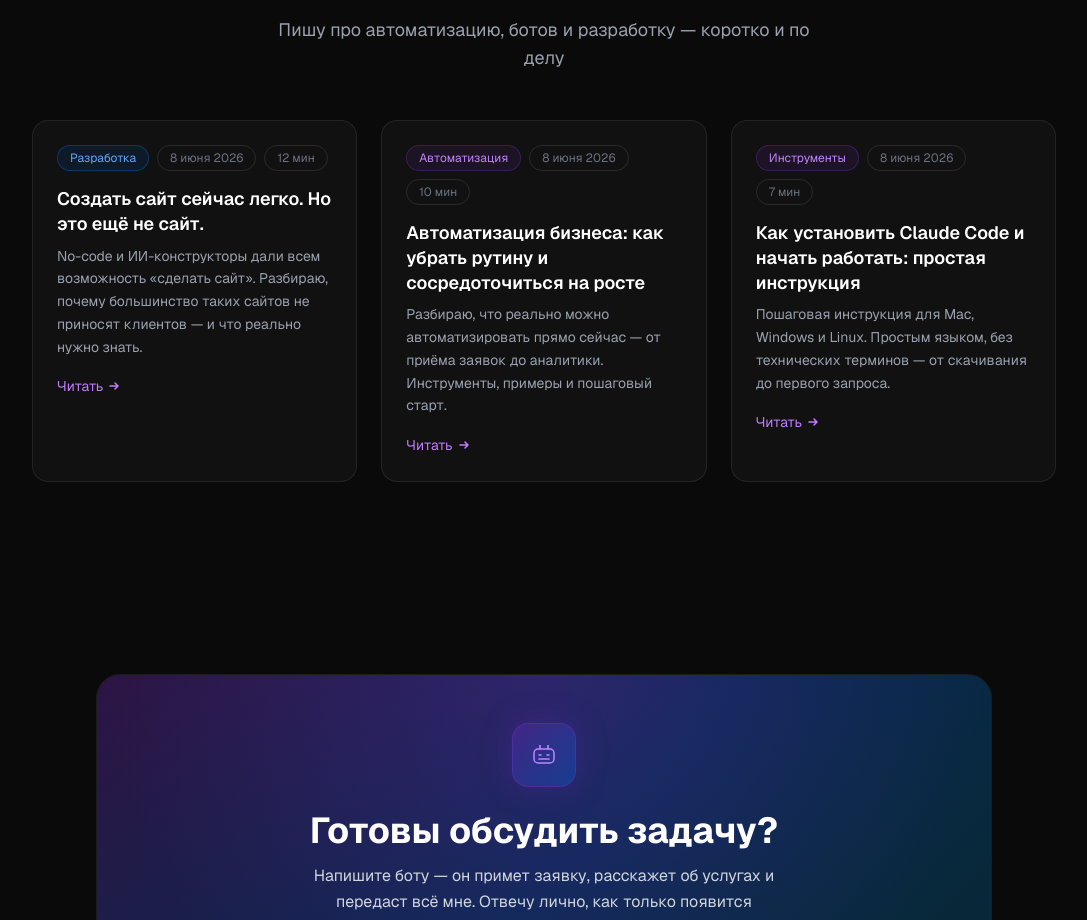
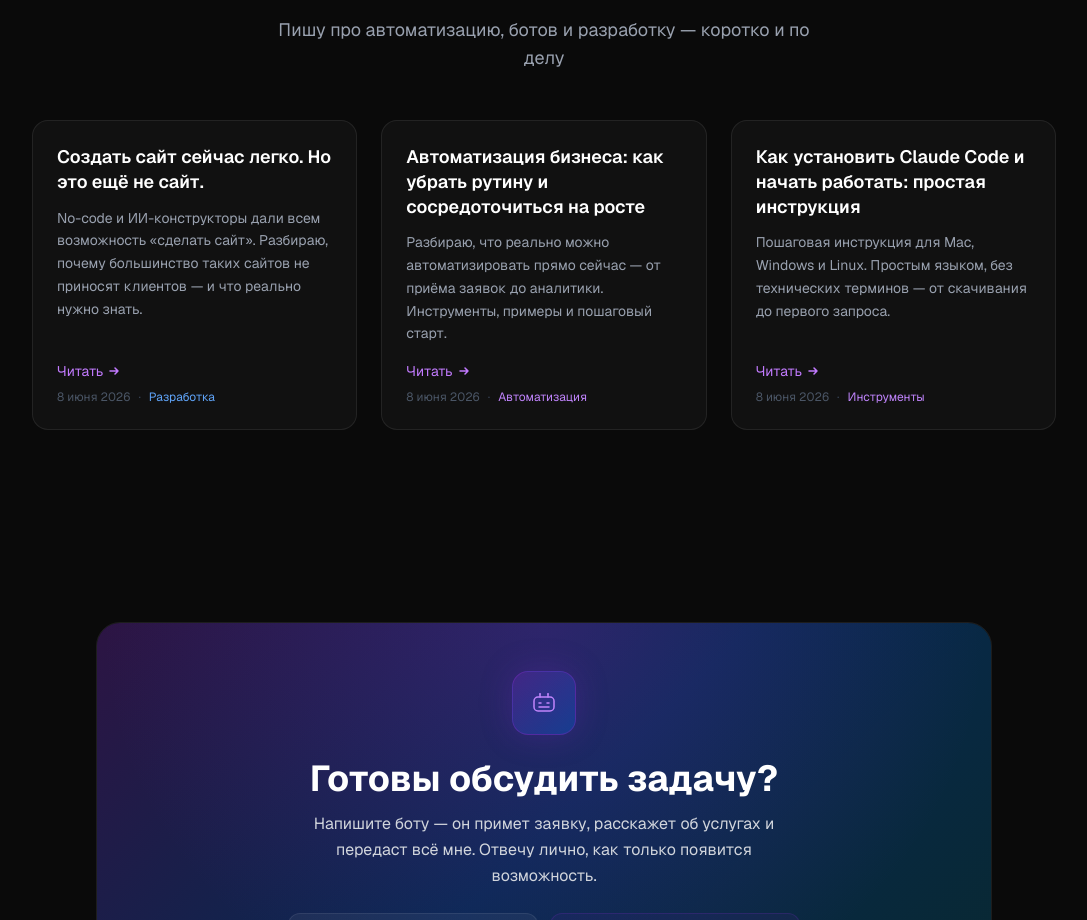
Before and after one commit to vronskyvitaly/next-portfolio-dvertising, a Next.js app: page / in a window 1280 px wide. Shown: the part 4077-4997 px from the top of the page, without its empty margins (96-1183 px from the left). Built offline with nearby package versions, Linux system fonts and the light colour scheme.

Commit message:
fix(blog): переработан дизайн карточек — дата и тема внизу, время чтения убрано

```diff
--- a/src/components/Blog.tsx
+++ b/src/components/Blog.tsx
@@ -8,7 +8,6 @@ const posts = [
     tagBg: "rgba(0,112,243,0.1)",
     tagText: "#60a5fa",
     date: "8 июня 2026",
-    readTime: "12 мин",
     title: "Создать сайт сейчас легко. Но это ещё не сайт.",
     excerpt:
       "No-code и ИИ-конструкторы дали всем возможность «сделать сайт». Разбираю, почему большинство таких сайтов не приносят клиентов — и что реально нужно знать.",
@@ -20,7 +19,6 @@ const posts = [
     tagBg: "rgba(125,44,200,0.1)",
     tagText: "#c084fc",
     date: "8 июня 2026",
-    readTime: "10 мин",
     title: "Автоматизация бизнеса: как убрать рутину и сосредоточиться на росте",
     excerpt:
       "Разбираю, что реально можно автоматизировать прямо сейчас — от приёма заявок до аналитики. Инструменты, примеры и пошаговый старт.",
@@ -32,7 +30,6 @@ const posts = [
     tagBg: "rgba(125,44,200,0.1)",
     tagText: "#c084fc",
     date: "8 июня 2026",
-    readTime: "7 мин",
     title: "Как установить Claude Code и начать работать: простая инструкция",
     excerpt:
       "Пошаговая инструкция для Mac, Windows и Linux. Простым языком, без технических терминов — от скачивания до первого запроса.",
@@ -55,32 +52,14 @@ export default function Blog() {
             <Link
               key={post.href}
               href={post.href}
-              className="group block p-6 rounded-2xl border border-white/8 bg-white/3 hover:border-purple-500/30 hover:bg-white/5 transition-all"
+              className="group flex flex-col h-full p-6 rounded-2xl border border-white/8 bg-white/3 hover:border-purple-500/30 hover:bg-white/5 transition-all"
             >
-              <div className="flex flex-wrap gap-2 mb-4">
-                <span
-                  className="text-xs px-3 py-1 rounded-full"
-                  style={{
-                    border: `1px solid ${post.tagColor}`,
-                    background: post.tagBg,
-                    color: post.tagText,
-                  }}
-                >
-                  {post.tag}
-                </span>
-                <span className="text-xs px-3 py-1 rounded-full border border-white/10 text-gray-500">
-                  {post.date}
-                </span>
-                <span className="text-xs px-3 py-1 rounded-full border border-white/10 text-gray-500">
-                  {post.readTime}
-                </span>
-              </div>
-
-              <h3 className="text-lg font-semibold text-white mb-2 group-hover:text-purple-300 transition-colors leading-snug">
+              <h3 className="text-lg font-semibold text-white mb-3 group-hover:text-purple-300 transition-colors leading-snug">
                 {post.title}
               </h3>
-              <p className="text-sm text-gray-400 leading-relaxed mb-4">{post.excerpt}</p>
+              <p className="flex-1 text-sm text-gray-400 leading-relaxed mb-4">{post.excerpt}</p>
 
+              <div className="mt-auto flex flex-col gap-2">
                 <span className="inline-flex items-center gap-1 text-sm text-purple-400 group-hover:gap-2 transition-all">
                   Читать
                   <svg width="14" height="14" viewBox="0 0 14 14" fill="none">
@@ -93,6 +72,17 @@ export default function Blog() {
                     />
                   </svg>
                 </span>
+                <div className="flex items-center gap-2">
+                  <span className="text-xs text-gray-600">{post.date}</span>
+                  <span className="text-xs text-gray-700">·</span>
+                  <span
+                    className="text-xs"
+                    style={{ color: post.tagText }}
+                  >
+                    {post.tag}
+                  </span>
+                </div>
+              </div>
             </Link>
           ))}
         </div>
```
Lines whose indentation alone changed are shown as unchanged.
